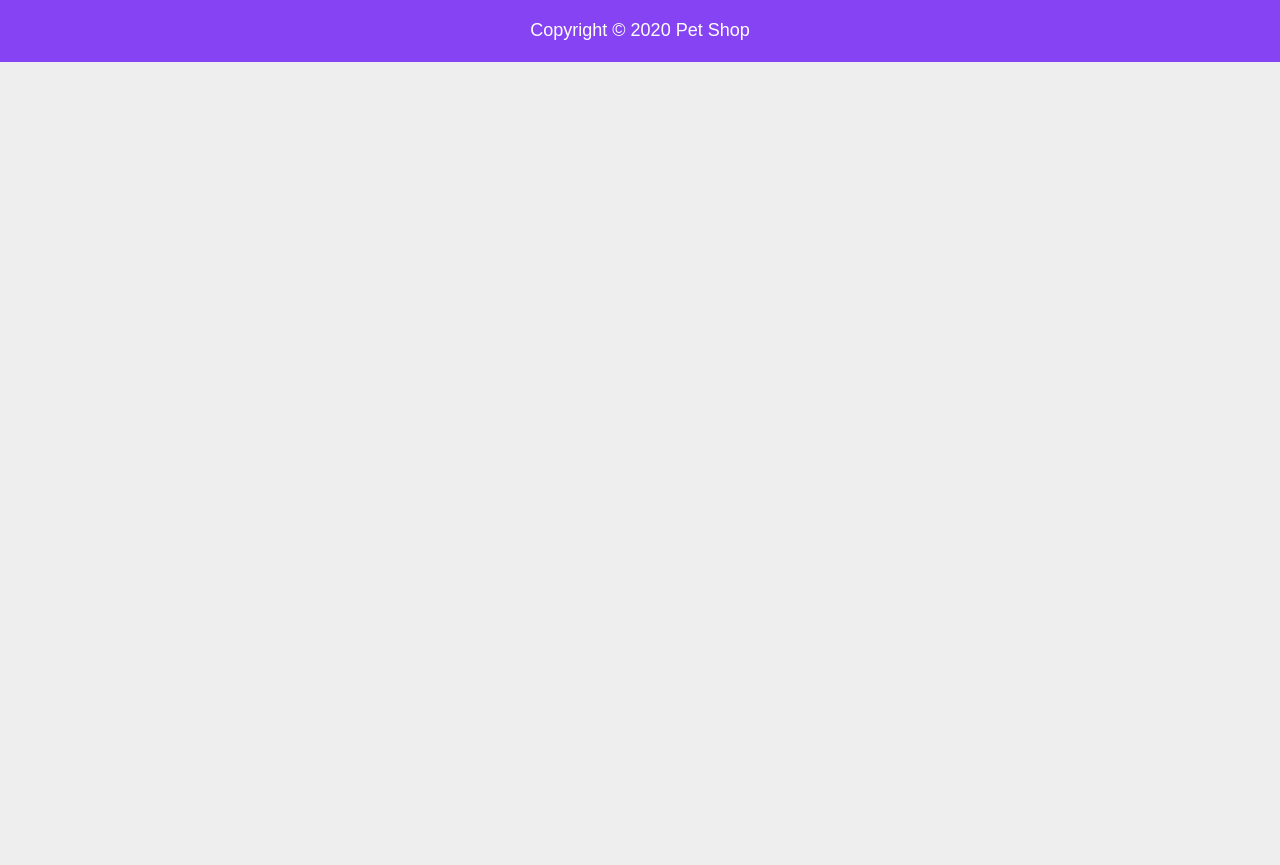
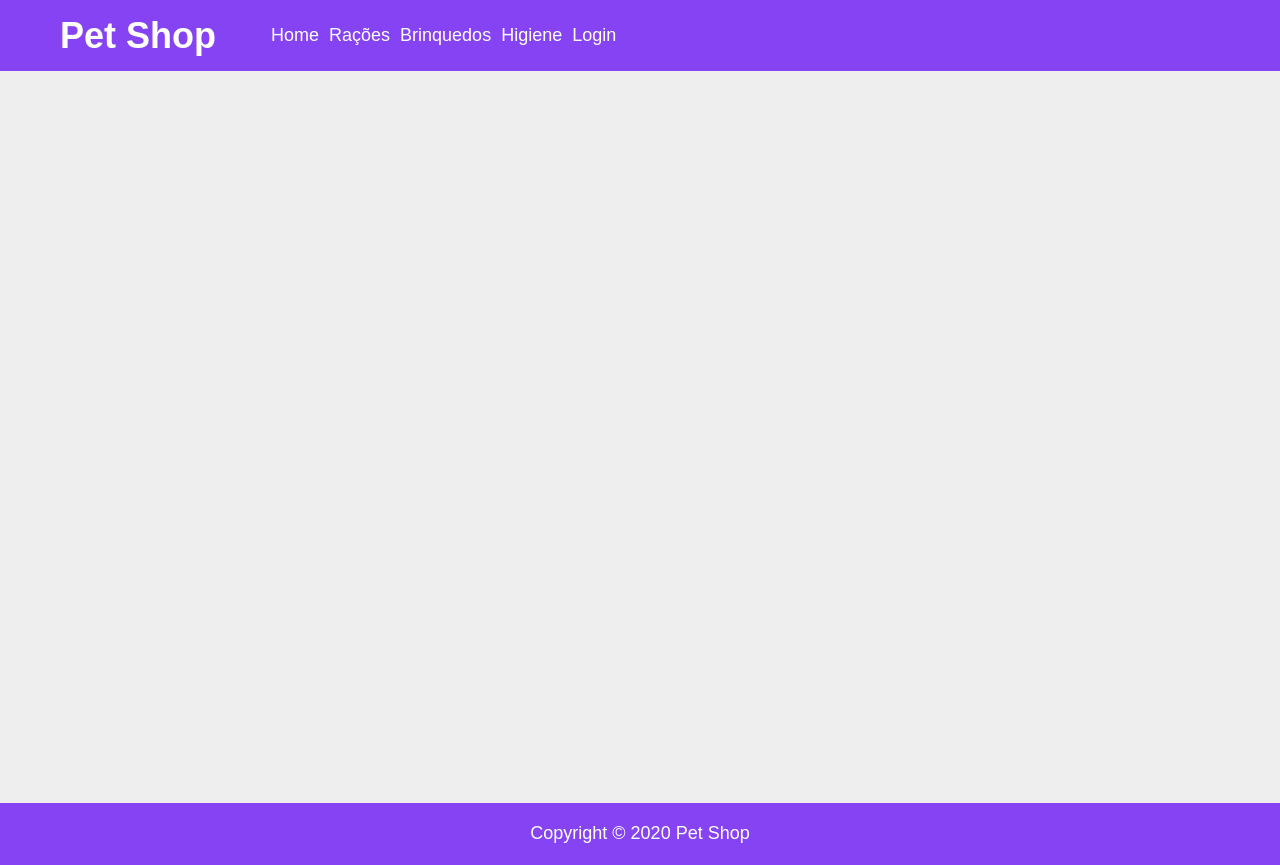
Before and after one commit to inaotani/pet-shop-react, a React (Create React App) app: page / in a window 1280 px wide. Before the commit the page ends 800 px from the top, so only its background shows below. Built offline with nearby package versions, Linux system fonts and the light colour scheme.

Commit message:
development of header

```diff
--- a/src/App.js
+++ b/src/App.js
@@ -1,10 +1,17 @@
 import logo from './logo.svg';
 import './App.css';
 import Footer from './components/Footer';
+import Header from './components/Header';
 
 function App() {
   return (
-    <Footer />
+    <div>
+      <Header />
+      <main>
+
+      </main>
+      <Footer />
+    </div>
   );
 }
 
--- /dev/null
+++ b/src/components/Header/Header.js
@@ -0,0 +1,23 @@
+import React from 'react'
+import Style from './style.css'
+
+const Header = () => {
+    return (
+        <header id="header">
+            <div className="container">
+                <nav id="nav-menu">
+                    <ul>
+                        <li><a href="#">Home</a></li>
+                        <li><a href="#">Rações</a></li>
+                        <li><a href="#">Brinquedos</a></li>
+                        <li><a href="#">Higiene</a></li>
+                        <li><a href="#">Login</a></li>
+                    </ul>
+                </nav>
+                <h1 className="site-title">Pet Shop</h1>
+            </div>
+        </header>
+    )
+}
+
+export default Header
--- /dev/null
+++ b/src/components/Header/index.js
@@ -0,0 +1,2 @@
+import Header from './Header'
+export default Header
--- /dev/null
+++ b/src/components/Header/style.css
@@ -0,0 +1,97 @@
+#header {
+    padding: 15px 0;
+    background-color: #8643f3;
+    position: fixed;
+    z-index: 3;
+    width: 100%;
+}
+
+#header .shadow{
+    box-shadow: 0px 8px 10px rgba(0,0,0,.16);
+}
+
+#header > div {
+    display: flex;
+    justify-content: space-between;
+}
+
+#header .icon {
+    width: 30px;
+}
+
+#header .site-title {
+    font-size: 2rem;
+    color: #fff;
+    margin: 0;
+}
+
+#header #nav-menu ul {
+    margin: 0;
+    padding: 0;
+}
+
+#header #nav-menu ul li {
+    list-style-type: none;
+    padding: 10px 30px 15px;
+    border-bottom: 1px solid #000;
+}
+
+#header #nav-menu ul li:last-child {
+    border: none;
+}
+
+#header #nav-menu ul li a {
+    font-size: 1.5rem;
+    text-decoration: none;
+}
+
+#header #nav-menu.open {
+    transform: initial;
+}
+
+@media (min-width: 720px){
+    #header div > .icon {
+        display: none;
+    }
+
+    #header #nav-menu {
+        order: 2;
+        flex-grow: 1;
+        margin-left: 50px;
+    }
+
+    #header .site-title {
+        order: 1;
+    }
+
+    #header div > a {
+        order: 3;
+    }
+
+    #header #nav-menu ul li {
+        display: inline-block;
+        border: none;
+        padding: 0 5px;
+    }
+
+    #header #nav-menu ul li a {
+        color: #fff;
+        font-size: 1rem;
+    }
+
+    #header > div {
+        align-items: center;
+    }
+}
+
+@media (max-width: 719px){
+    #header #nav-menu {
+        position: absolute;
+        top: 62px;
+        left: 0;
+        transform: translateX(-100%);
+        background-color: #fff;
+        z-index: 3;
+        transition: transform 0.5s;
+    }
+}
```
